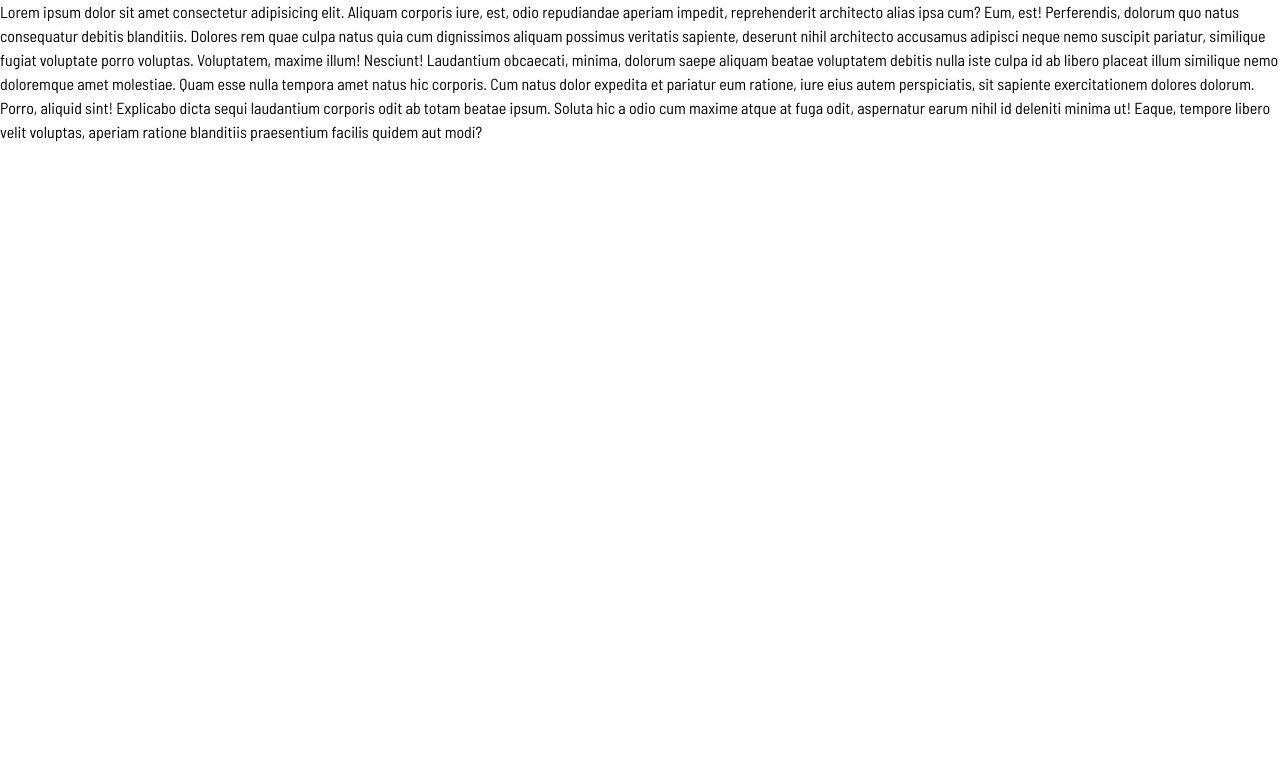
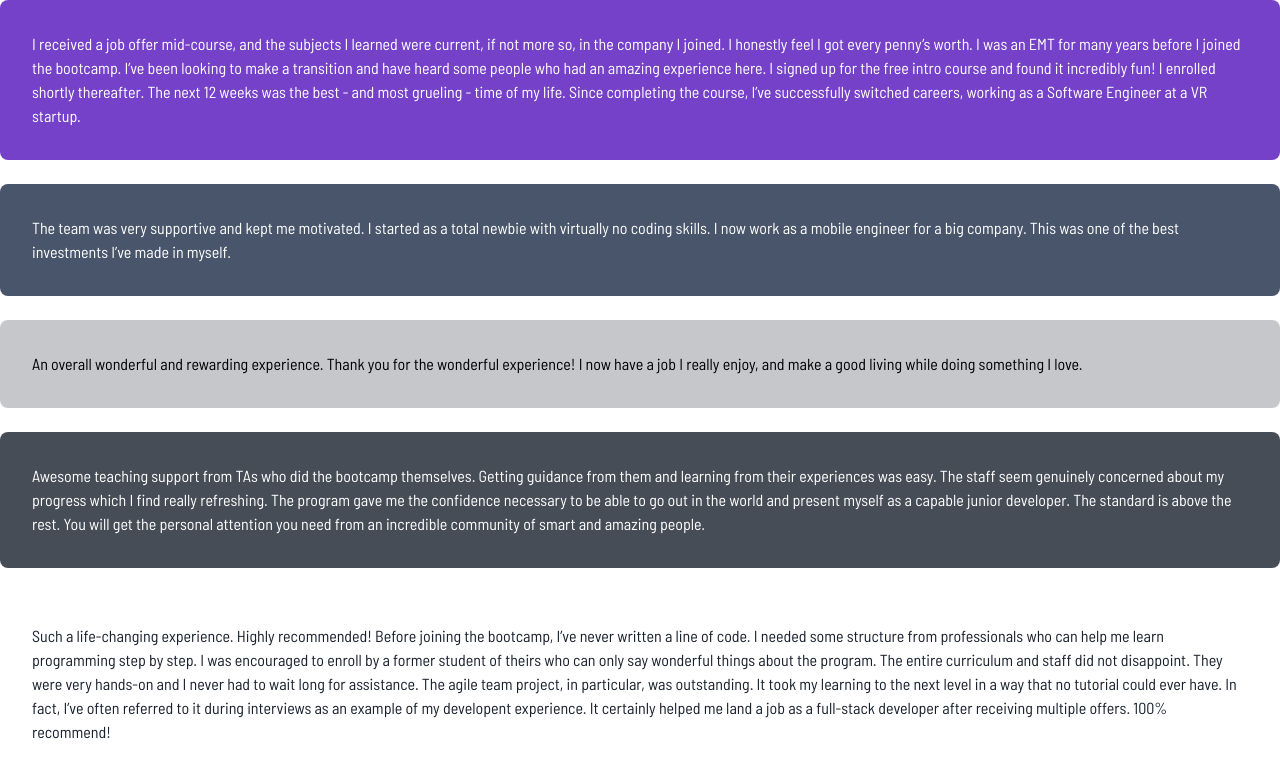
Before and after one commit to Genya10/tailwind-2024, a React (Vite) app: page / in a window 1280 px wide. Shown: the top 778 px of the page. Built offline with nearby package versions, Linux system fonts and the light colour scheme.

Commit message:
add main text in html, extends in config

```diff
--- a/index.html
+++ b/index.html
@@ -1,7 +1,7 @@
 <!doctype html>
 <html lang="en">
   <head>
-    <meta charset="UTF-8"/>
+    <meta charset="UTF-8" />
     <link rel="icon" type="image/svg+xml" href="/vite.svg" />
     <meta name="viewport" content="width=device-width, initial-scale=1.0" />
     <title>React with Tailwind</title>
@@ -13,11 +13,52 @@
     />
   </head>
   <body>
-    <p>Lorem ipsum dolor sit amet consectetur adipisicing elit. Aliquam corporis iure, est, odio repudiandae aperiam impedit, reprehenderit architecto alias ipsa cum? Eum, est! Perferendis, dolorum quo natus consequatur debitis blanditiis.
-    Dolores rem quae culpa natus quia cum dignissimos aliquam possimus veritatis sapiente, deserunt nihil architecto accusamus adipisci neque nemo suscipit pariatur, similique fugiat voluptate porro voluptas. Voluptatem, maxime illum! Nesciunt!
-    Laudantium obcaecati, minima, dolorum saepe aliquam beatae voluptatem debitis nulla iste culpa id ab libero placeat illum similique nemo doloremque amet molestiae. Quam esse nulla tempora amet natus hic corporis.
-    Cum natus dolor expedita et pariatur eum ratione, iure eius autem perspiciatis, sit sapiente exercitationem dolores dolorum. Porro, aliquid sint! Explicabo dicta sequi laudantium corporis odit ab totam beatae ipsum.
-    Soluta hic a odio cum maxime atque at fuga odit, aspernatur earum nihil id deleniti minima ut! Eaque, tempore libero velit voluptas, aperiam ratione blanditiis praesentium facilis quidem aut modi?</p>
+    <main class="grid gap-6">
+      <section class="bg-primary card text-white">
+        I received a job offer mid-course, and the subjects I learned were
+        current, if not more so, in the company I joined. I honestly feel I got
+        every penny’s worth. I was an EMT for many years before I joined the
+        bootcamp. I’ve been looking to make a transition and have heard some
+        people who had an amazing experience here. I signed up for the free
+        intro course and found it incredibly fun! I enrolled shortly thereafter.
+        The next 12 weeks was the best - and most grueling - time of my life.
+        Since completing the course, I’ve successfully switched careers, working
+        as a Software Engineer at a VR startup.
+      </section>
+      <section class="bg-primary-dark card text-white ">
+        The team was very supportive and kept me motivated. I started as a total
+        newbie with virtually no coding skills. I now work as a mobile engineer
+        for a big company. This was one of the best investments I’ve made in
+        myself.
+      </section>
+      <section class="bg-primary-blackish/25 card">
+        An overall wonderful and rewarding experience. Thank you for the
+        wonderful experience! I now have a job I really enjoy, and make a good
+        living while doing something I love.
+      </section>
+      <section class="bg-primary-blackish/80 text-white card">
+        Awesome teaching support from TAs who did the bootcamp themselves.
+        Getting guidance from them and learning from their experiences was easy.
+        The staff seem genuinely concerned about my progress which I find really
+        refreshing. The program gave me the confidence necessary to be able to
+        go out in the world and present myself as a capable junior developer.
+        The standard is above the rest. You will get the personal attention you
+        need from an incredible community of smart and amazing people.
+      </section>
+      <section class="card text-primary-blackish bg-white">
+        Such a life-changing experience. Highly recommended! Before joining the
+        bootcamp, I’ve never written a line of code. I needed some structure
+        from professionals who can help me learn programming step by step. I was
+        encouraged to enroll by a former student of theirs who can only say
+        wonderful things about the program. The entire curriculum and staff did
+        not disappoint. They were very hands-on and I never had to wait long for
+        assistance. The agile team project, in particular, was outstanding. It
+        took my learning to the next level in a way that no tutorial could ever
+        have. In fact, I’ve often referred to it during interviews as an example
+        of my developent experience. It certainly helped me land a job as a
+        full-stack developer after receiving multiple offers. 100% recommend!
+      </section>
+    </main>
     <div id="root"></div>
     <script type="module" src="/src/main.jsx"></script>
   </body>
--- a/src/index.css
+++ b/src/index.css
@@ -6,3 +6,9 @@ body {
   font-family: 'Barlow Semi Condensed', sans-serif;
   min-height: 100vh;
 }
+
+@layer components {
+  .card {
+    @apply rounded-lg p-8
+  }
+}
--- a/tailwind.config.js
+++ b/tailwind.config.js
@@ -7,7 +7,22 @@ export default {
     "./src/**/*.{js,ts,jsx,tsx}",
   ],
   theme: {
-    extend: {},
+    extend: {
+      colors(theme){
+        return {
+          primary:{
+            DEFAULT:'hsl(263,55%,52%)',
+            dark:'hsl(217, 19%,35%)',
+            blackish:'hsl(219, 29%,14%)'
+          },
+          gray:{
+            ...theme.colors.gray,
+            100:'hsl(0, 0%, 81%)',
+            200:'hsl(210, 46%, 95%)'
+          }
+        }
+      }
+    },
   },
   plugins: [],
 }
```
